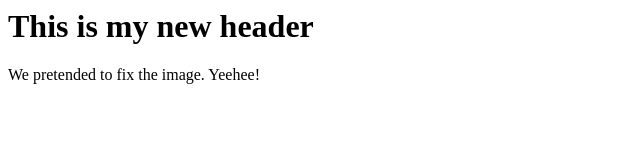
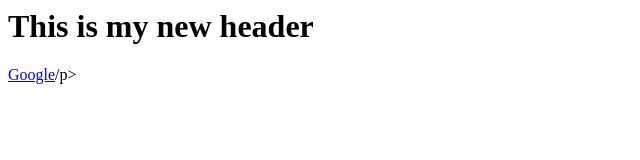
Before and after one commit to jdeeezzy/branch-local-remote, a plain HTML site: page index.html in a window 1280 px wide. Shown: the whole page, without its empty margins (0-640 px from the left). Drawn offline with Linux system fonts and the light colour scheme.

Commit message:
Fixes link, closes #3

```diff
--- a/index.html
+++ b/index.html
@@ -1,2 +1,2 @@
 <h1> This is my new header </h1>
-<p>We pretended to fix the image. Yeehee!</p>
+<p><a href="http://google.com">Google</a>/p>
```
Also changed, not shown: 1 other file.
